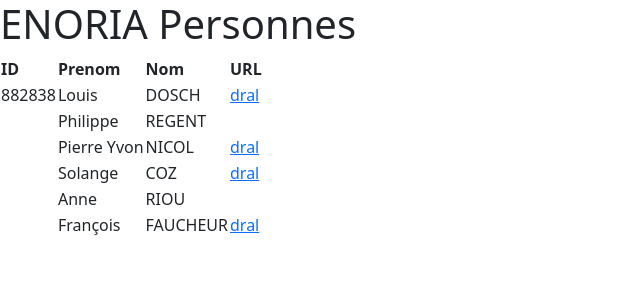
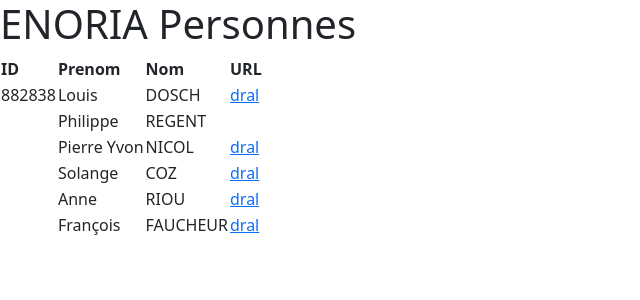
Before and after one commit to awelvor/enoria, a Jekyll site: the page built from data.md, in a window 1280 px wide. Shown: the top 300 px of the page, without its empty margins (0-640 px from the left). Built offline with Jekyll 4.4.1, drawn with Linux system fonts in a browser that asks for light colours; our own code applies the rules of GitHub Pages for plain Markdown files.

Commit message:
Update data.md

```diff
--- a/data.md
+++ b/data.md
@@ -6,5 +6,5 @@
 |  | Philippe | REGENT | |
 |   | Pierre Yvon | NICOL |[dral](https://web.enoria.app/tools/documentspdf/?p=902314&g=29621&titredoc=&doc=23355&orientation=landscape&preview=pdf&format=a4&optionsName=mybac,mydepot,mydist&optionsValue=Trois,Zero,Zero)|
 |  | Solange | COZ |[dral](https://web.enoria.app/tools/documentspdf/?p=902056&g=29621&titredoc=&doc=23355&orientation=landscape&preview=pdf&format=a4&optionsName=mybac,mydepot,mydist&optionsValue=Trois,Zero,Zero)|
-|  | Anne | RIOU |
+|  | Anne | RIOU |[dral](https://web.enoria.app/tools/documentspdf/?p=902195&g=29621&titredoc=&doc=23355&orientation=landscape&preview=pdf&format=a4&optionsName=mybac,mydepot,mydist&optionsValue=Trois,Zero,Zero)|
 | | François | FAUCHEUR |[dral](https://web.enoria.app/tools/documentspdf/?p=901098&g=29621&titredoc=&doc=23355&orientation=landscape&preview=pdf&format=a4&optionsName=mybac,mydepot,mydist&optionsValue=Trois,Zero,Zero) |
```
